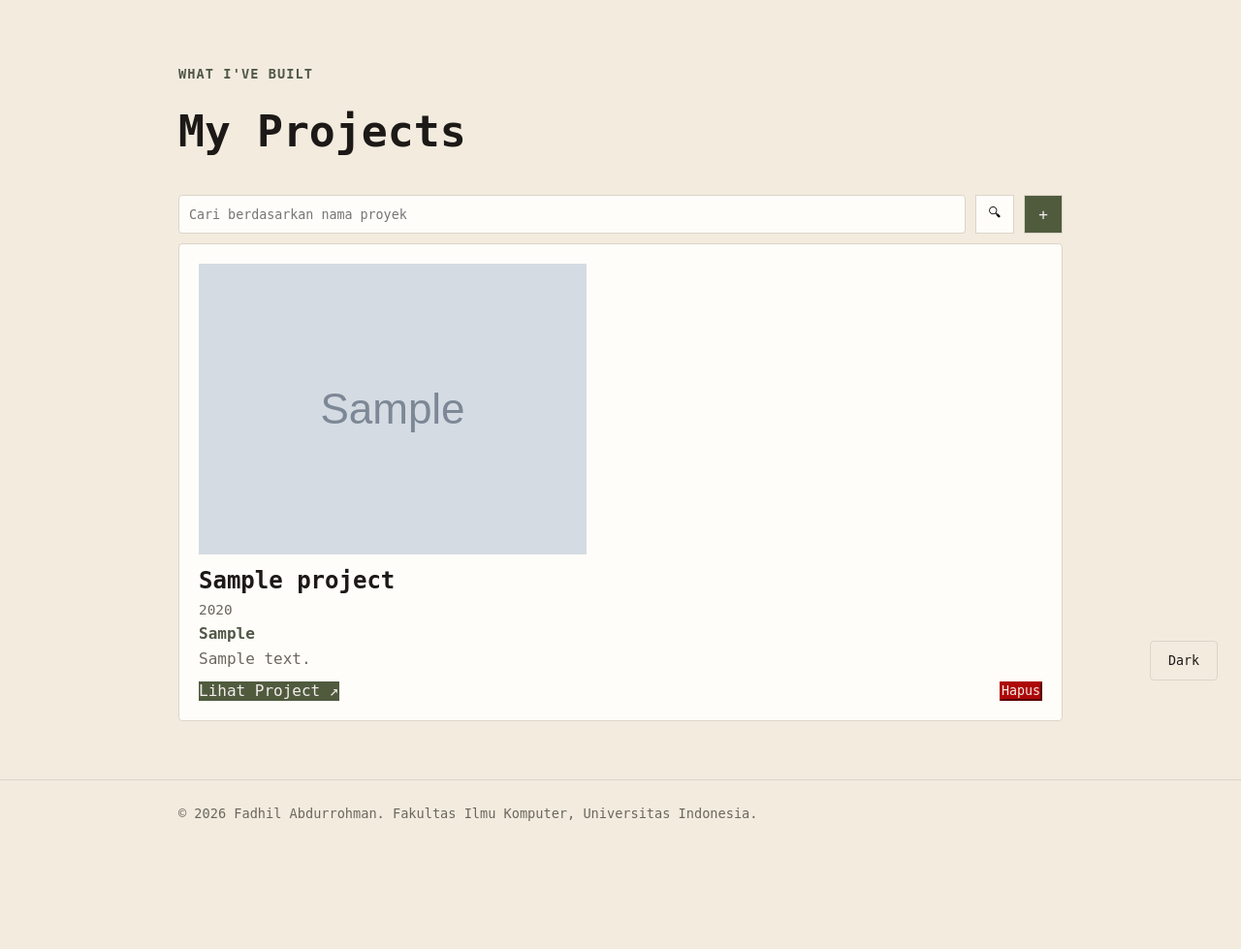
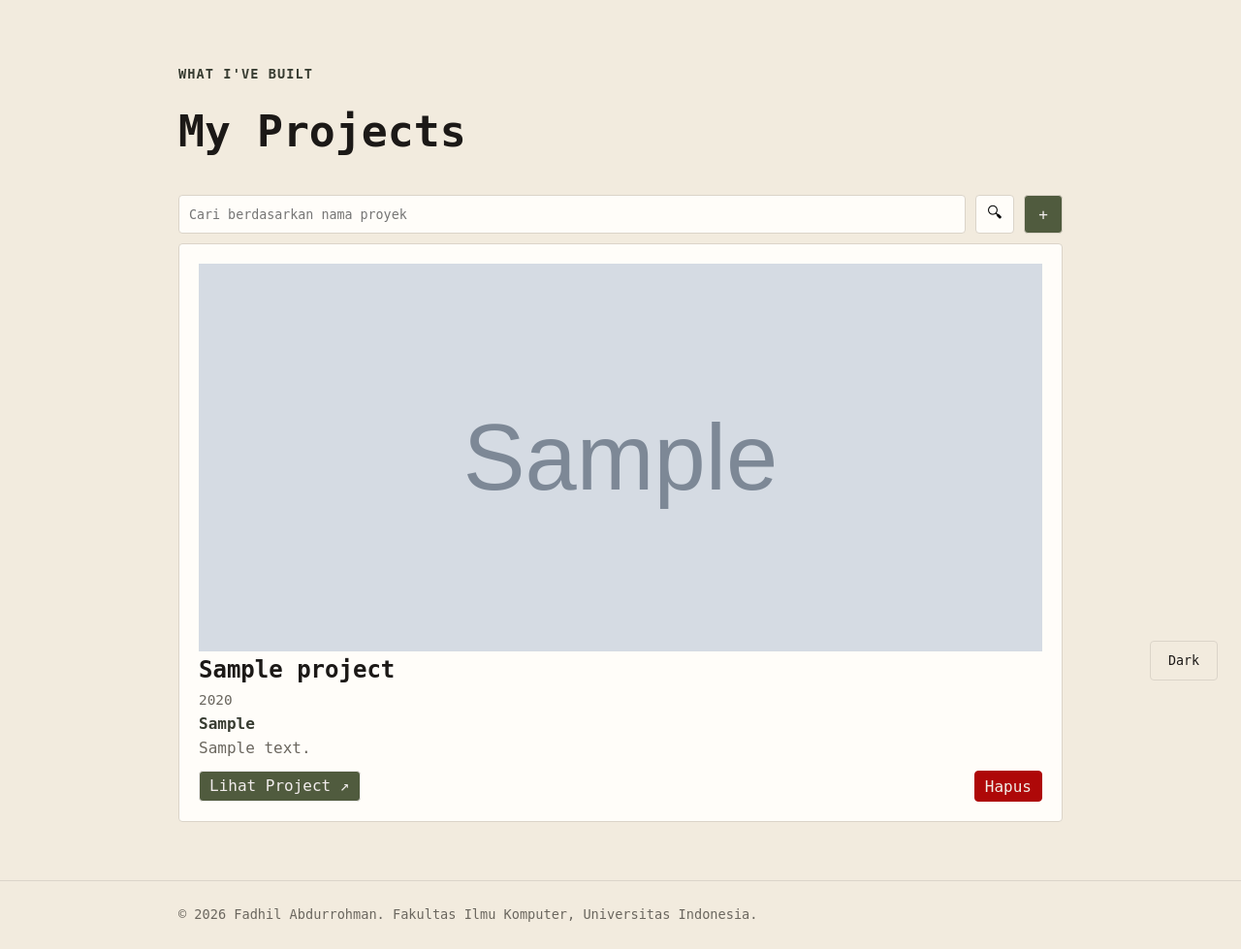
Before and after one commit to fadhilabdurrohman/myportofolio, a Django app: page /project/ in a window 1280 px wide. Shown: the part 74-1053 px from the top of the page at 97% size. Before the commit the page ends 921 px from the top, so only its background shows below. Run offline with Django 5.2, Linux system fonts and the light colour scheme; tables that the repository leaves empty hold one stand-in row (values such as "Sample post"); grey boxes marked "Sample" are stand-in pictures.

Commit message:
fix: correct styling issues

```diff
--- a/static/css/style.css
+++ b/static/css/style.css
@@ -12,7 +12,7 @@
     --paper: #f2ebde;
     --card: #fffdf9;
     --accent: #505b3e;
-    --accent-dark: #505746;
+    --accent-dark: #373c31;
     --line: #dbd4c9;
     --text-muted: #6b675f;
     --radius: 4px;
@@ -434,8 +434,7 @@ main {
     gap: 10px;
 }
 
-/* Projects and experiences sections*/
-.skill-content, .project-content, .experience-content   {
+.skill-content, .project-content, .experience-content {
     display: grid;
     gap: 10px;
 }
@@ -461,6 +460,13 @@ main {
 .project-type, .experience-organization {
     color: var(--accent-dark);
     font-weight: 700;
+}
+
+.project-thumbnail, .experience-thumbnail {
+    width: 100%;
+    height: 400px;
+    object-fit: cover;
+    display: block;
 }
 
 .project-description, .experience-description {
@@ -543,6 +549,16 @@ main {
     margin-bottom: 8px;
     font-size: 1rem;
     font-weight: 700;
+}
+
+/* Buttons */
+.button {
+    cursor: pointer;
+    border: 1px solid;
+    border-radius: var(--radius);
+    padding: 15px 10px;
+    font-size: 1rem;
+    transition: background-color 0.2s ease;
 }
 
 .delete-skill-button {
```
Also changed, not shown: other parts of static/css/style.css (+55 -0 lines).
